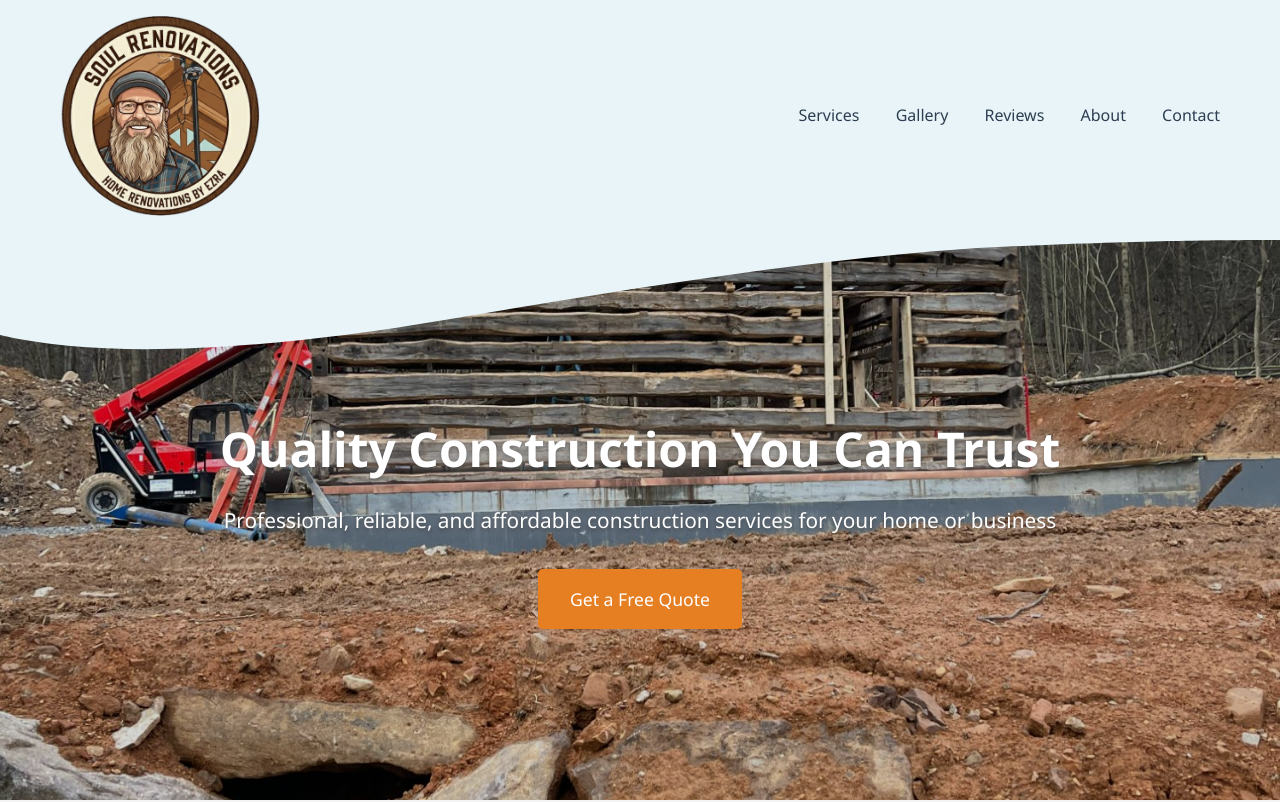
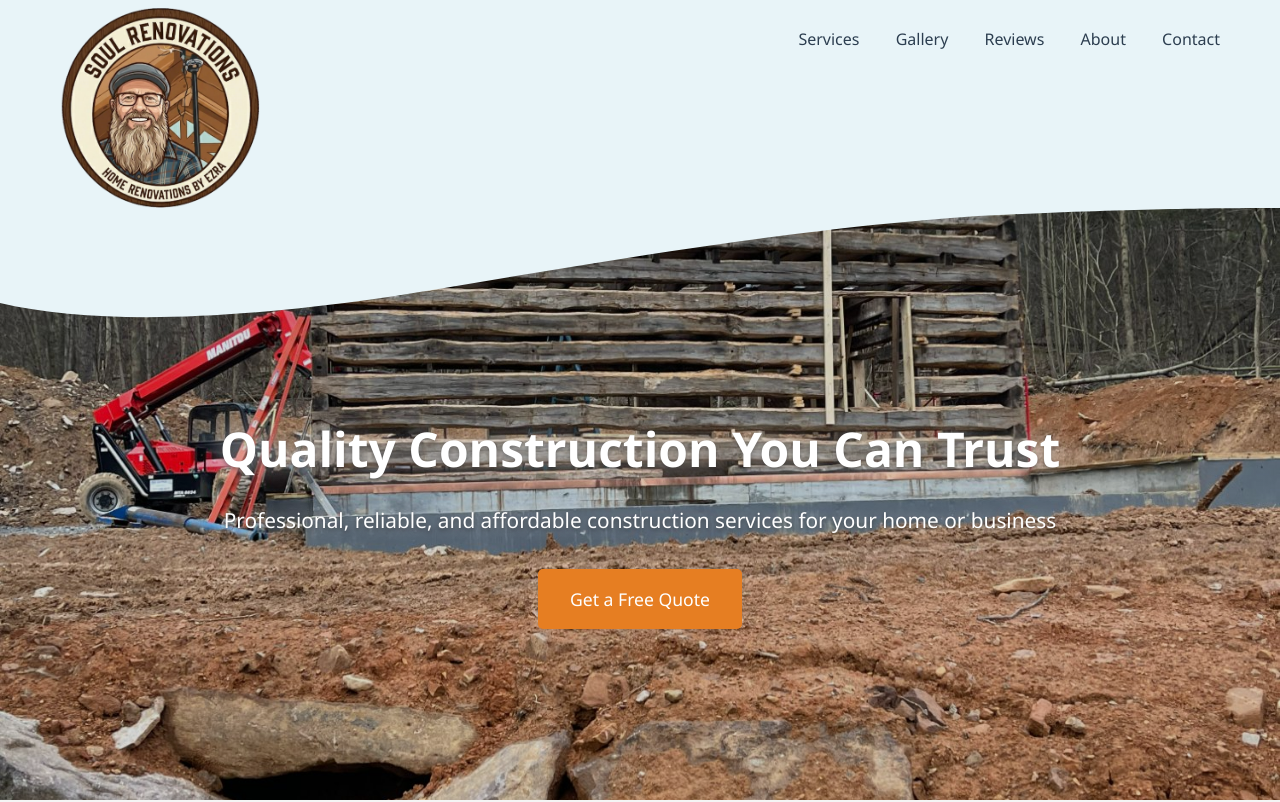
Before and after one commit to stephenharmonyacresfarm/soul-renovations, a plain HTML site: page index.html in a window 1280 px wide. Shown: the top 802 px of the page. Drawn offline with nearby package versions, Linux system fonts and the light colour scheme; no server answers.

Commit message:
Move nav links up and tighten header spacing
- Reduced header padding to move everything up
- Aligned nav to top of header instead of center
- Nav links now sit near the top right, not midway down the logo

Co-Authored-By: Claude Opus 4.6 <noreply@anthropic.com>

```diff
--- a/index.html
+++ b/index.html
@@ -27,7 +27,7 @@
         header {
             background: #e8f4f8;
             color: #2c3e50;
-            padding: 1rem 0 1.5rem 0;
+            padding: 0.5rem 0 0;
             position: fixed;
             width: 100%;
             top: 0;
@@ -50,7 +50,7 @@
         header .container {
             display: flex;
             justify-content: space-between;
-            align-items: center;
+            align-items: flex-start;
         }
 
         .logo-container {
@@ -66,6 +66,10 @@
 
         header h1 {
             font-size: 1.5rem;
+        }
+
+        nav {
+            padding-top: 1.2rem;
         }
 
         nav a {
```
